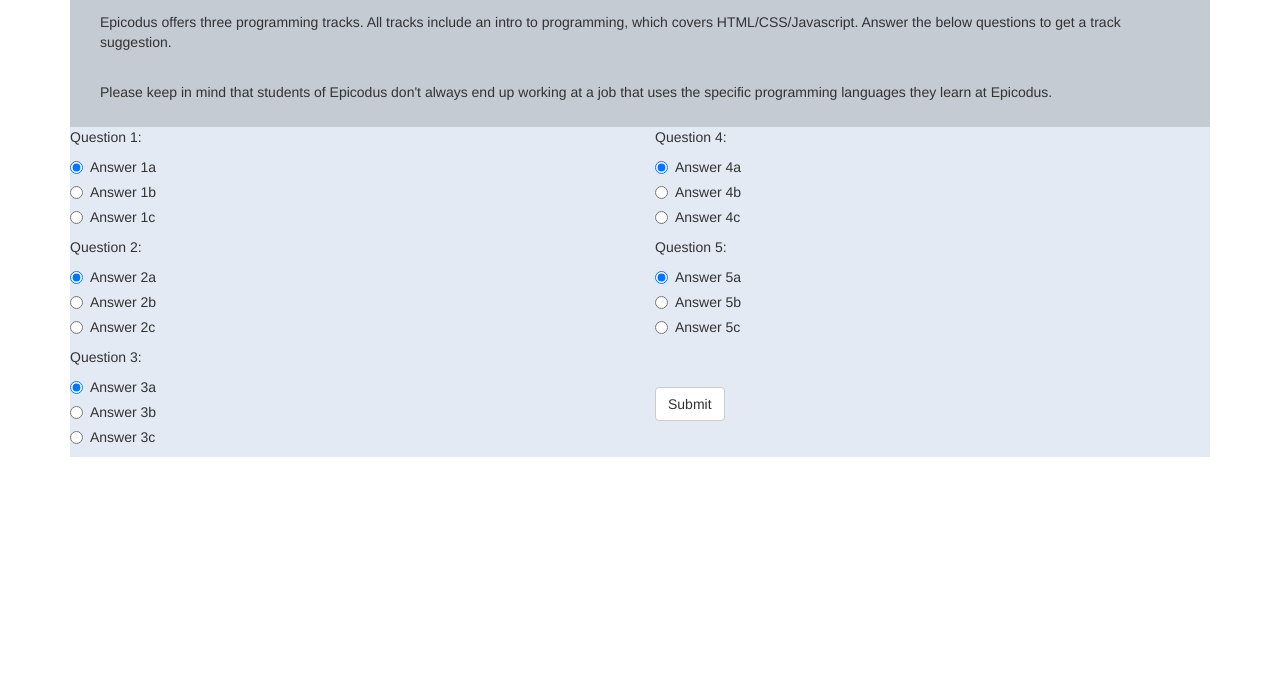
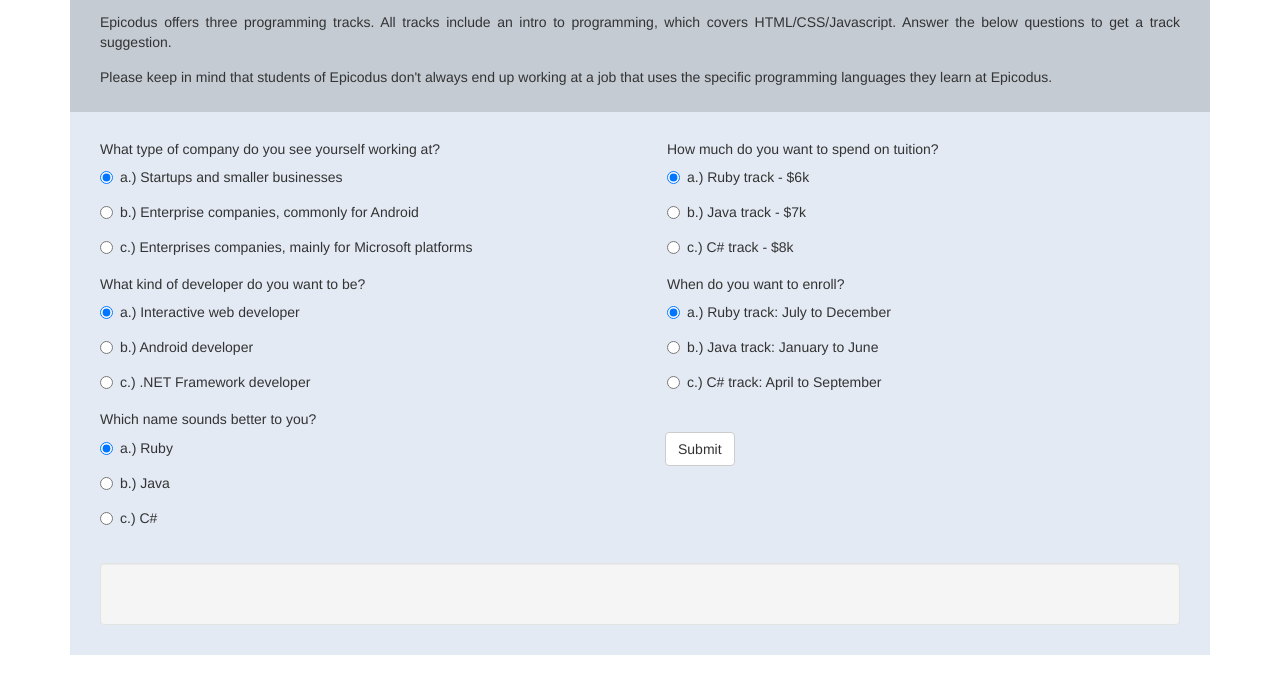
Before and after one commit to safiyc/Project-Week2_Track-Suggester, a plain HTML site: page index.html in a window 1280 px wide. Shown: the part 63-756 px from the top of the page. Drawn offline with nearby package versions, Linux system fonts and the light colour scheme.

Commit message:
add content to webpage, more work on css layout

```diff
--- a/css/styles.css
+++ b/css/styles.css
@@ -18,15 +18,48 @@
   text-align: center;
 }
 
+h3 {
+  text-align: center;
+  margin-top: -5px;
+  margin-bottom: 20px;
+}
+
+p {
+  text-align: justify;
+}
 #paragraph_top {
-  padding: 5px 30px 20px 30px;
+  padding: 5px 30px 5px 30px;
+  text-align: justify;
 }
 
 #paragraph_top2 {
   padding: 0px 30px 25px 30px;
+  text-align: justify;
 }
 
 .content_bottom {
   background-color: rgb(227, 234, 244);
   margin-top: -10px;
+  padding-top: 15px;
 }
+
+.row2_padding {
+  padding-left: 27px;
+}
+
+.button_center {
+  margin-top: -20px;
+  margin-left: -2px;
+}
+
+.form_content {
+  padding: 5px 30px 5px 30px;
+}
+
+.content_bottom_most {
+  padding: 10px 30px 10px 30px;
+}
+
+.well {
+  padding: 30px 20px 30px 20px;
+}
--- a/index.html
+++ b/index.html
@@ -21,134 +21,152 @@
         </p>
       </div>
       <div class="content_bottom">
+        <div class="form_content">
           <form id="survey">
             <div class="row">
-            <div class="col-sm-6 ">
+              <div class="col-sm-6">
                 <div id="question1">
-                Question 1:
+                  <h5>What type of company do you see yourself working at?</h5>
                   <div class="radio">
                     <label>
                       <input type="radio" name="answer1" value="1" checked>
-                    Answer 1a
+                      <p>a.) Startups and smaller businesses</p>
                     </label>
                   </div>
                   <div class="radio">
                     <label>
                       <input type="radio" name="answer1" value="2">
-                    Answer 1b
+                      <p>b.) Enterprise companies, commonly for Android</p>
                     </label>
                   </div>
                   <div class="radio">
                     <label>
                       <input type="radio" name="answer1" value="3">
-                    Answer 1c
+                      <p>c.) Enterprises companies, mainly for Microsoft platforms</p>
                     </label>
                   </div>
                 </div>
                 <div id="question2">
-                Question 2:
+                  <h5>What kind of developer do you want to be?</h5>
                   <div class="radio">
                     <label>
                       <input type="radio" name="answer2" value="1" checked>
-                    Answer 2a
+                      <p>a.) Interactive web developer</p>
                     </label>
                   </div>
                   <div class="radio">
                     <label>
                       <input type="radio" name="answer2" value="2">
-                    Answer 2b
+                      <p>b.) Android developer</p>
                     </label>
                   </div>
                   <div class="radio">
                     <label>
                       <input type="radio" name="answer2" value="3">
-                    Answer 2c
+                      <p>c.) .NET Framework developer
                     </label>
                   </div>
                 </div>
                 <div id="question3">
-                Question 3:
+                  <h5>Which name sounds better to you?</h5>
                   <div class="radio">
                     <label>
                       <input type="radio" name="answer3" value="1" checked>
-                    Answer 3a
+                      <p>a.) Ruby</p>
                     </label>
                   </div>
                   <div class="radio">
                     <label>
                       <input type="radio" name="answer3" value="2">
-                    Answer 3b
+                      <p>b.) Java</p>
                     </label>
                   </div>
                   <div class="radio">
                     <label>
                       <input type="radio" name="answer3" value="3">
-                    Answer 3c
+                      <p>c.) C#</p>
                     </label>
                   </div>
                 </div>
               </div>
             <div class="row">
-            <div class="col-sm-6">
+              <div class="col-sm-6 row2_padding">
                 <div id="question4">
-                Question 4:
+                  <h5>How much do you want to spend on tuition?</h5>
                   <div class="radio">
                     <label>
                       <input type="radio" name="answer4" value="1" checked>
-                    Answer 4a
+                      <p>a.) Ruby track - $6k</p>
                     </label>
                   </div>
                   <div class="radio">
                     <label>
                       <input type="radio" name="answer4" value="2">
-                    Answer 4b
+                      <p>b.) Java track - $7k</p>
                     </label>
                   </div>
                   <div class="radio">
                     <label>
                       <input type="radio" name="answer4" value="3">
-                    Answer 4c
+                      <p>c.) C# track - $8k</p>
                     </label>
                   </div>
                 </div>
                 <div id="question5">
-                Question 5:
+                  <h5>When do you want to enroll?</h5>
                   <div class="radio">
                     <label>
                       <input type="radio" name="answer5" value="1" checked>
-                    Answer 5a
+                      <p>a.) Ruby track: July to December</p>
                     </label>
                   </div>
                   <div class="radio">
                     <label>
                       <input type="radio" name="answer5" value="2">
-                    Answer 5b
+                      <p>b.) Java track: January to June</p>
                     </label>
                   </div>
                   <div class="radio">
                     <label>
                       <input type="radio" name="answer5" value="3">
-                    Answer 5c
+                      <p>c.) C# track: April to September</p>
                     </label>
                   </div>
                 </div>
                 <br />
                 <br />
+                <div class="button_center">
                   <button type="submit" class="btn btn-default">Submit</button>
                 </div>
               </div>
+            </div>
           </form>
-
+        </div>
+      </div>
+      <div class="content_bottom_most">
+        <div class="well">
           <div id="result_ruby">
-          Ruby might be the track for you.
+            <h3>Ruby might be the track for you.</h3>
+            <p>
+            Ruby is a programming language focused on simplicity and productivity. It has an elegant syntax that is natural to read and easy to write. The Ruby programming language is most commonly used with the Ruby on Rails framework.
+            </p>
+            <p>
+              Ruby and Rails are typically used by younger companies and startups, especially for building interactive web applications. Companies using Ruby and Rails who have hired Epicodus graduates include New Relic, LivingSocial, and SpendWell.
+            </p>
           </div>
-
           <div id="result_java">
-          Java might be the track for you.
+            <h3>Java might be the track for you.</h3>
+            <p>
+              Java is arguably the most popular programming language today. It's used for everything from web applications to backend services to mobile applications to embedded systems. Students who learn Java programming will be able to create dynamic web applications, and be able continue into our Android track.</p>
+            <p>Companies using Java who have hired Epicodus graduates include Nike and Thetus.</p>
           </div>
-
           <div id="result_csharp">
-          C# might be the track for you.
+            <h3>C# might be the track for you.</h3>
+            <p>
+              Students who learn C# programming and combine it with their knowledge of the .NET framework can target larger enterprises, government agencies, and companies serving enterprise and government clients for employment.
+            </p>
+            <p>Companies using C# and .NET who have hired Epicodus graduates include Windsor and Incomm.</p>
+          </div>
         </div>
       </div>
     </div>
```
Lines whose indentation alone changed are shown as unchanged.
